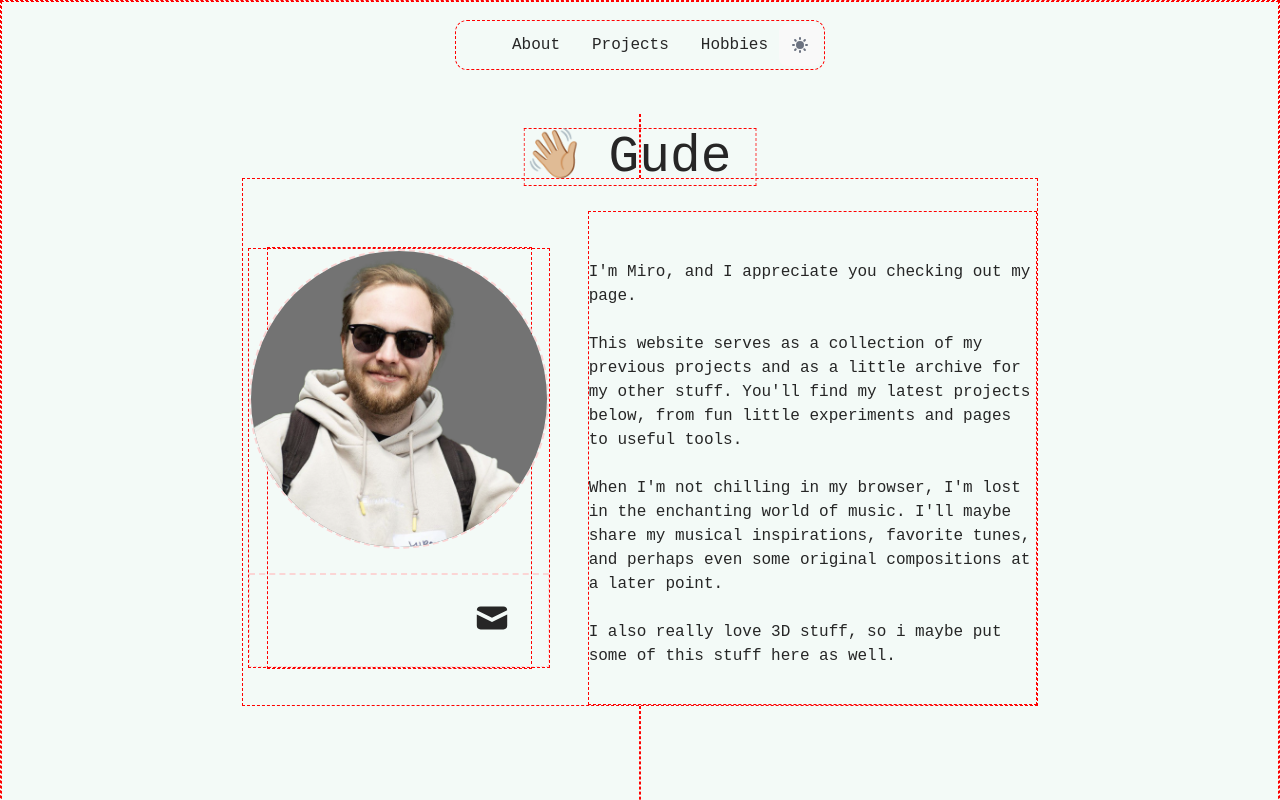
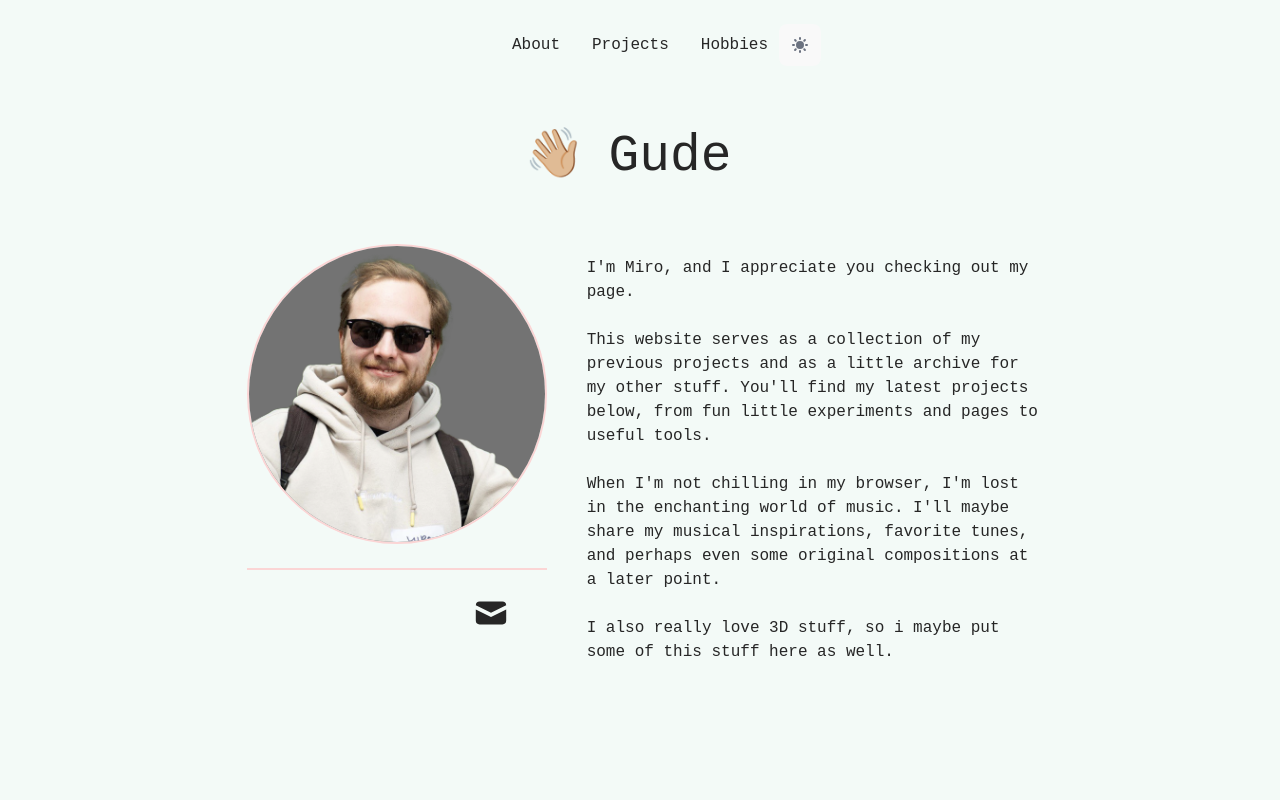
Before and after one commit to mirosteiger/mirosteiger.github.io, a React (Vite) app: page / in a window 1280 px wide. Shown: the top 800 px of the page. Built offline with nearby package versions, Linux system fonts and the light colour scheme; some icons are missing.

Commit message:
Update index.css

```diff
--- a/src/index.css
+++ b/src/index.css
@@ -63,5 +63,5 @@ button:focus-visible {
 
 /* css debug lol */
 div {
-	border: 1px dashed red;
+	//border: 1px dashed red;
 }
```
